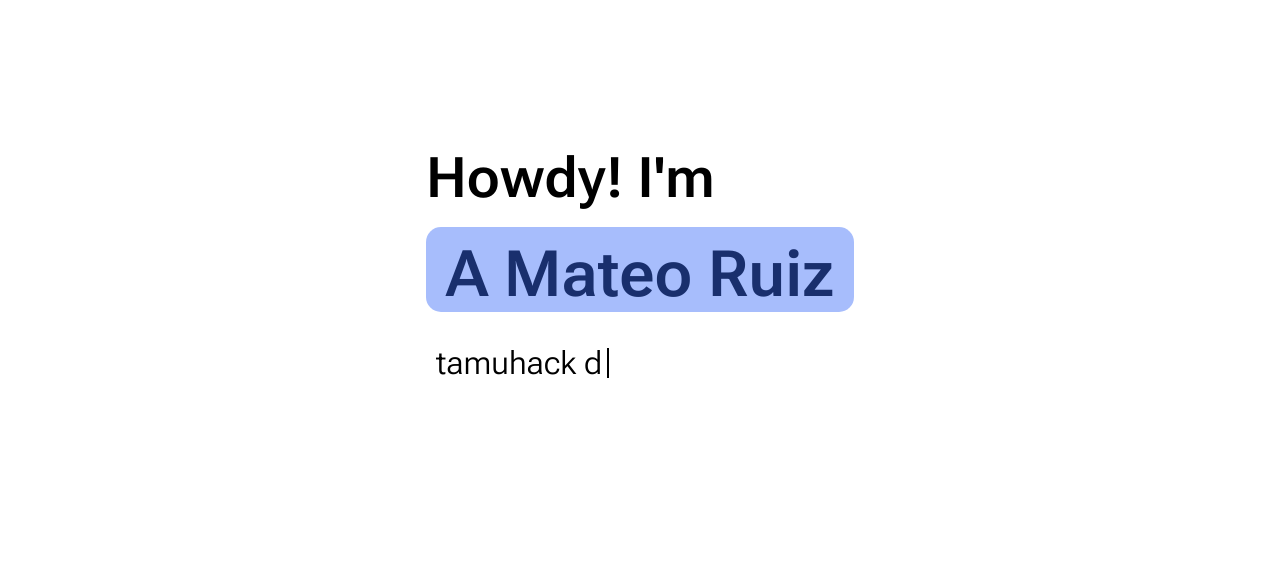
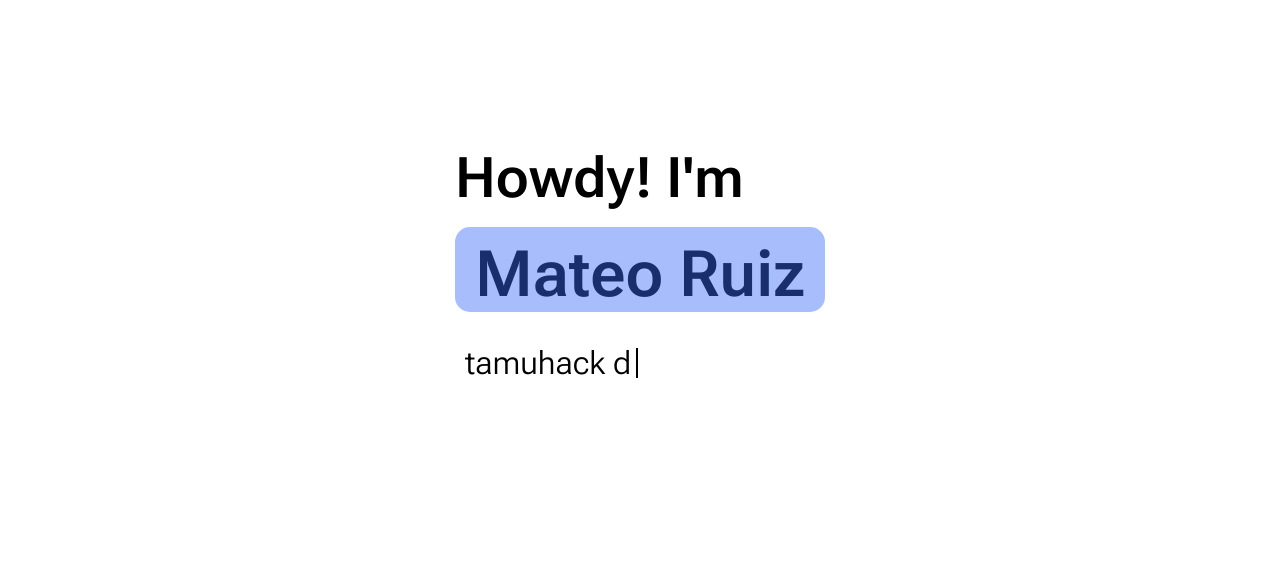
Before and after one commit to m-ruiz21/personal-website, a plain HTML site: page index.html in a window 1280 px wide. Shown: the part 111-694 px from the top of the page. Drawn offline with Linux system fonts and the light colour scheme; a web font is replaced by a local one.

Commit message:
undoing changes

```diff
--- a/index.html
+++ b/index.html
@@ -38,7 +38,7 @@
         <div class="space-intro">
           <h2>Howdy! I'm&nbsp</h2>
           <div class="intro-name">
-              <h1>A Mateo Ruiz</h1> <!-- No Loner just 'Mateo Ruiz'!-->
+            <h1>Mateo Ruiz</h1>
           </div>
         </div>
           <div class="typing-container">
```
